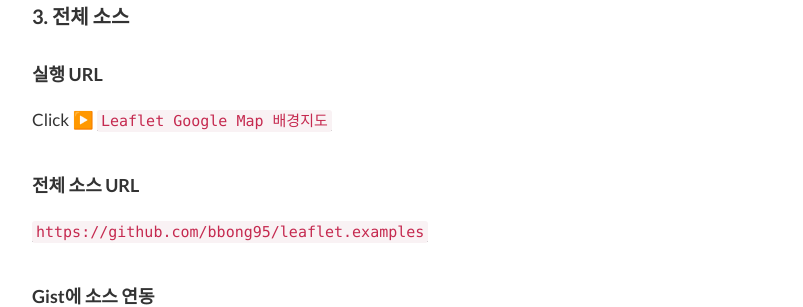
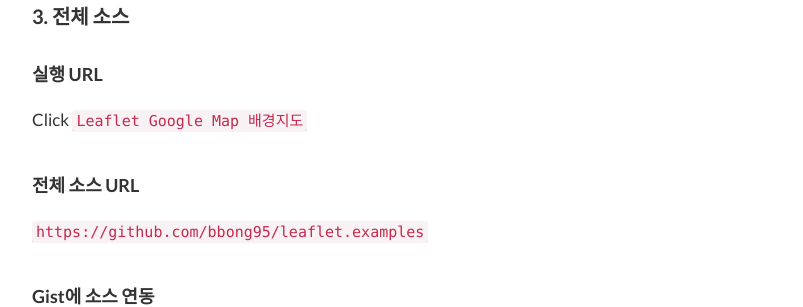
Before and after one commit to bbong95/bbong95.github.io, a Jekyll site: the page built from _posts/2018-07-30-Leaflet 맛보기 2탄.markdown, in a window 1280 px wide. Shown: the part 4743-5050 px from the top of the page, without its empty margins (238-1041 px from the left). Built offline with Jekyll 4.4.1, drawn with Linux system fonts in a browser that asks for light colours; emoji names are drawn with the system emoji font; some web fonts are replaced; comment, search, counter and statistics services are not loaded.

Commit message:
fontawesome 적용

```diff
--- a/_posts/2018-07-30-Leaflet 맛보기 2탄.markdown
+++ b/_posts/2018-07-30-Leaflet 맛보기 2탄.markdown
@@ -128,7 +128,7 @@
 
 ### 실행 URL
 
-Click :arrow_forward: [`Leaflet Google Map 배경지도`](https://bbong95.github.io/leaflet.examples/leaflet_googlemap.html){:target="_blank"}
+Click <i class="fas fa-hand-point-right" aria-hidden="true" style="color:#c7254e"></i> [`Leaflet Google Map 배경지도`](https://bbong95.github.io/leaflet.examples/leaflet_googlemap.html){:target="_blank"}
 
 ### 전체 소스 URL
 [`https://github.com/bbong95/leaflet.examples`](https://github.com/bbong95/leaflet.examples){:target="_blank"}
```
